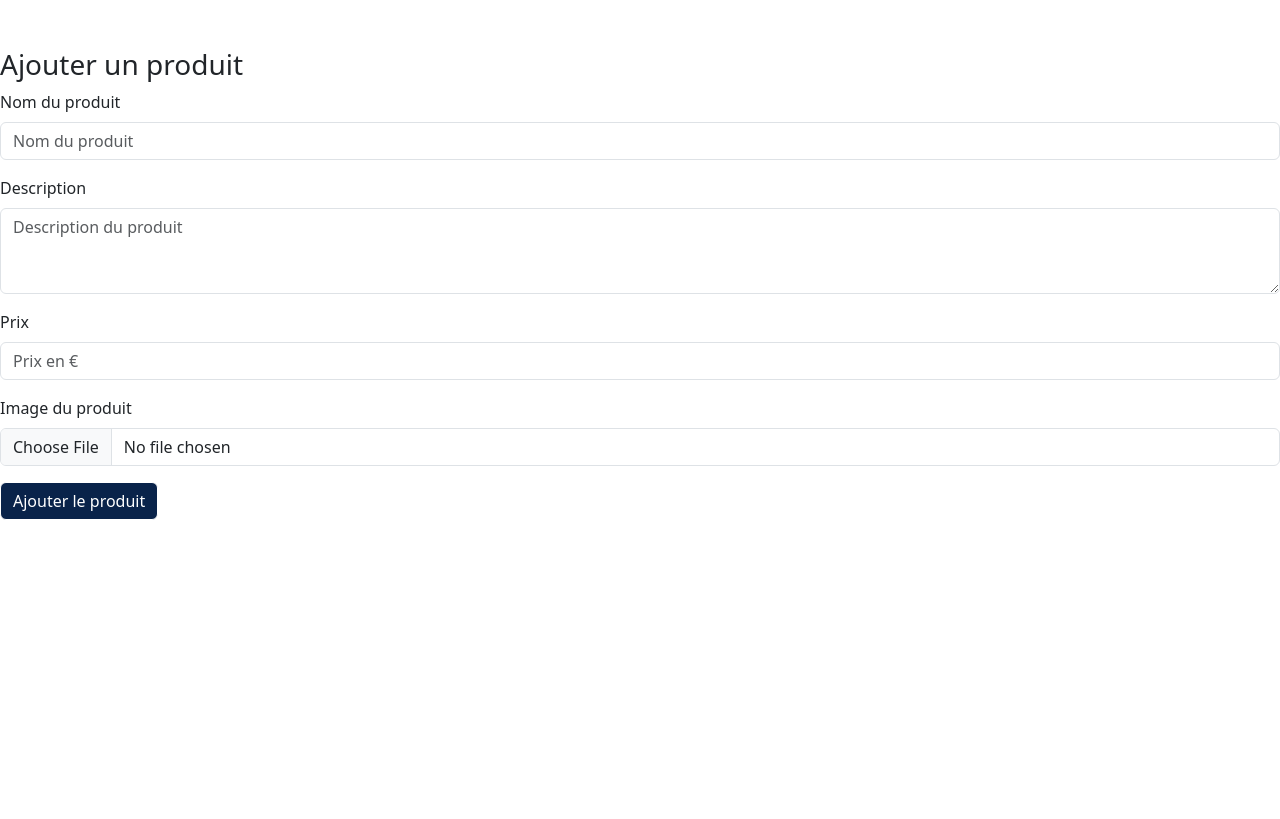
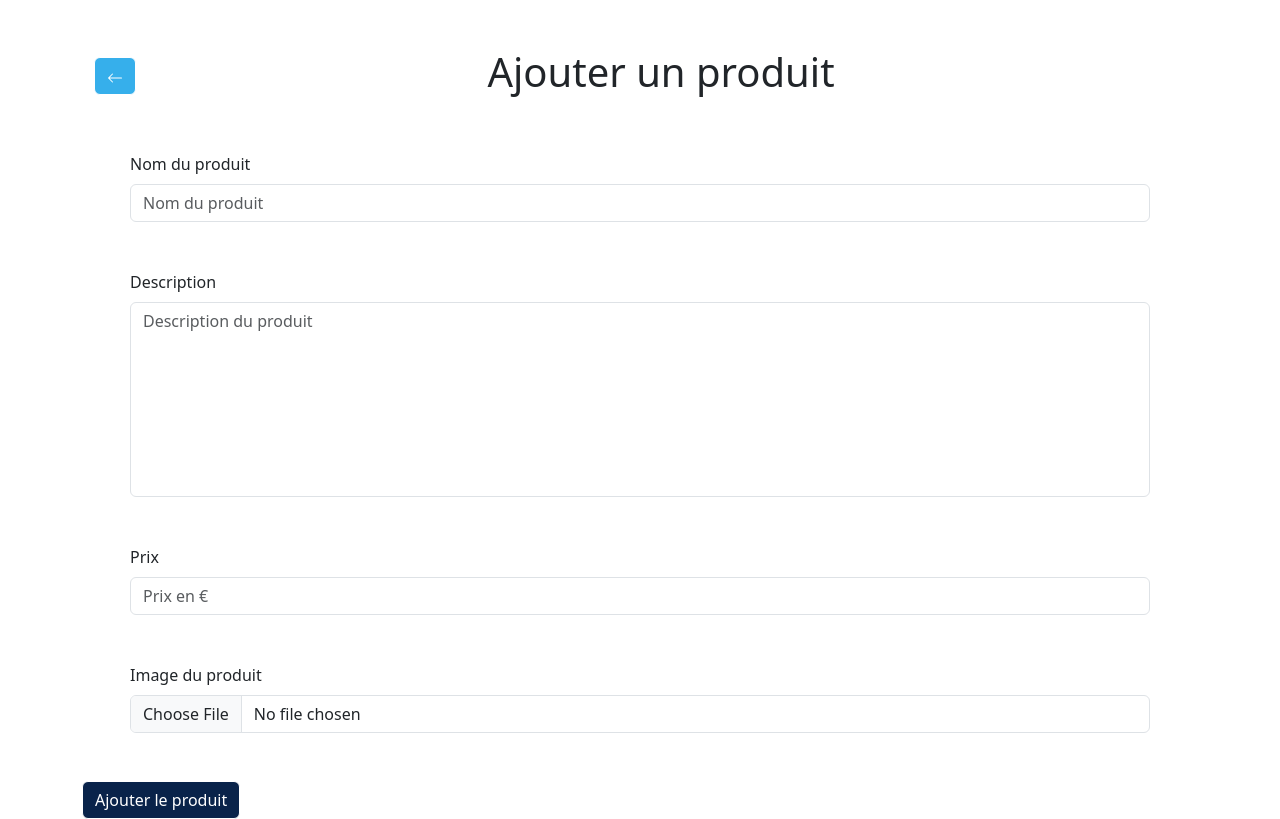
Before and after one commit to ZEP13/html_marketplace, a PHP site: page /ajoute_produit.html in a window 1280 px wide. Before the commit the page ends 520 px from the top, so only its background shows below. Run offline with PHP 8.4, Linux system fonts and the light colour scheme.

Commit message:
end-color

```diff
--- a/ajoute_produit.html
+++ b/ajoute_produit.html
@@ -13,10 +13,19 @@
   </head>
   <body>
     <!-- Formulaire pour ajouter un produit -->
-    <div class="mb-5">
-      <h3>Ajouter un produit</h3>
+    <div class="container mt-5">
+      <div class="container mt-5 d-flex align-items-center justify-content-between">
+        <button class="btn btn-outline-primary " >
+          <svg xmlns="http://www.w3.org/2000/svg" width="16" height="16" fill="currentColor" class="bi bi-arrow-left" viewBox="0 0 16 16">
+            <path fill-rule="evenodd" d="M15 8a.5.5 0 0 0-.5-.5H2.707l3.147-3.146a.5.5 0 1 0-.708-.708l-4 4a.5.5 0 0 0 0 .708l4 4a.5.5 0 0 0 .708-.708L2.707 8.5H14.5A.5.5 0 0 0 15 8"/>
+          </svg>
+        </button>
+        <div class="title text-center flex-grow-1">
+          <h1>Ajouter un produit</h1>
+        </div>
+      </div>
       <form>
-        <div class="mb-3">
+        <div class="m-5">
           <label for="productName" class="form-label">Nom du produit</label>
           <input
             type="text"
@@ -25,7 +34,7 @@
             placeholder="Nom du produit"
           />
         </div>
-        <div class="mb-3">
+        <div class="m-5">
           <label for="productDescription" class="form-label">Description</label>
           <textarea
             class="form-control"
@@ -34,7 +43,7 @@
             placeholder="Description du produit"
           ></textarea>
         </div>
-        <div class="mb-3">
+        <div class="m-5">
           <label for="productPrice" class="form-label">Prix</label>
           <input
             type="number"
@@ -43,7 +52,7 @@
             placeholder="Prix en €"
           />
         </div>
-        <div class="mb-3">
+        <div class="m-5">
           <label for="productImage" class="form-label">Image du produit</label>
           <input type="file" class="form-control" id="productImage" />
         </div>
--- a/nav.css
+++ b/nav.css
@@ -114,3 +114,8 @@
       .link_vend:hover{
         color:crimson;
       }
+    /*page ajout produit vente */
+    textarea{
+      height: 195px;
+      resize: none;
+    }
```
